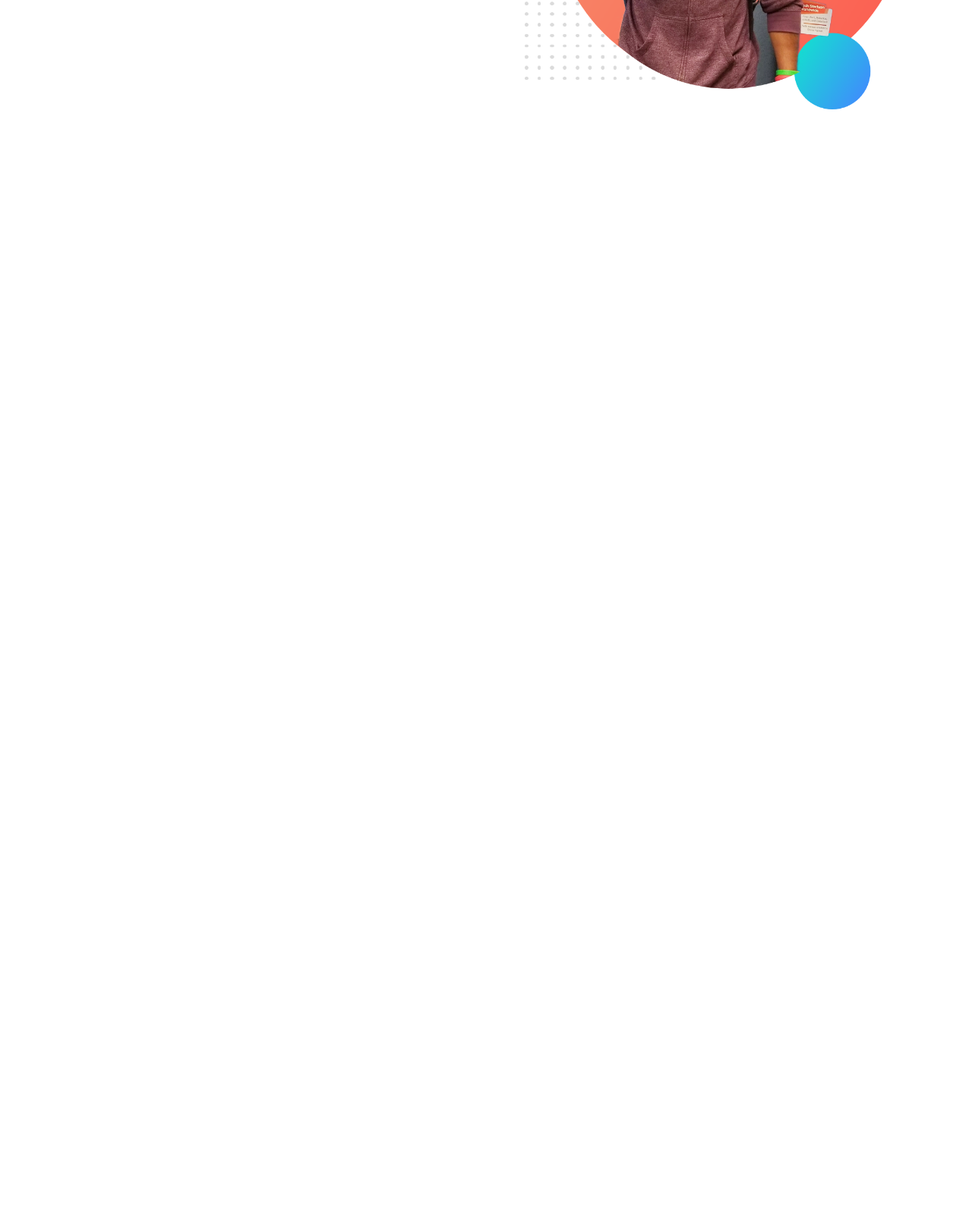
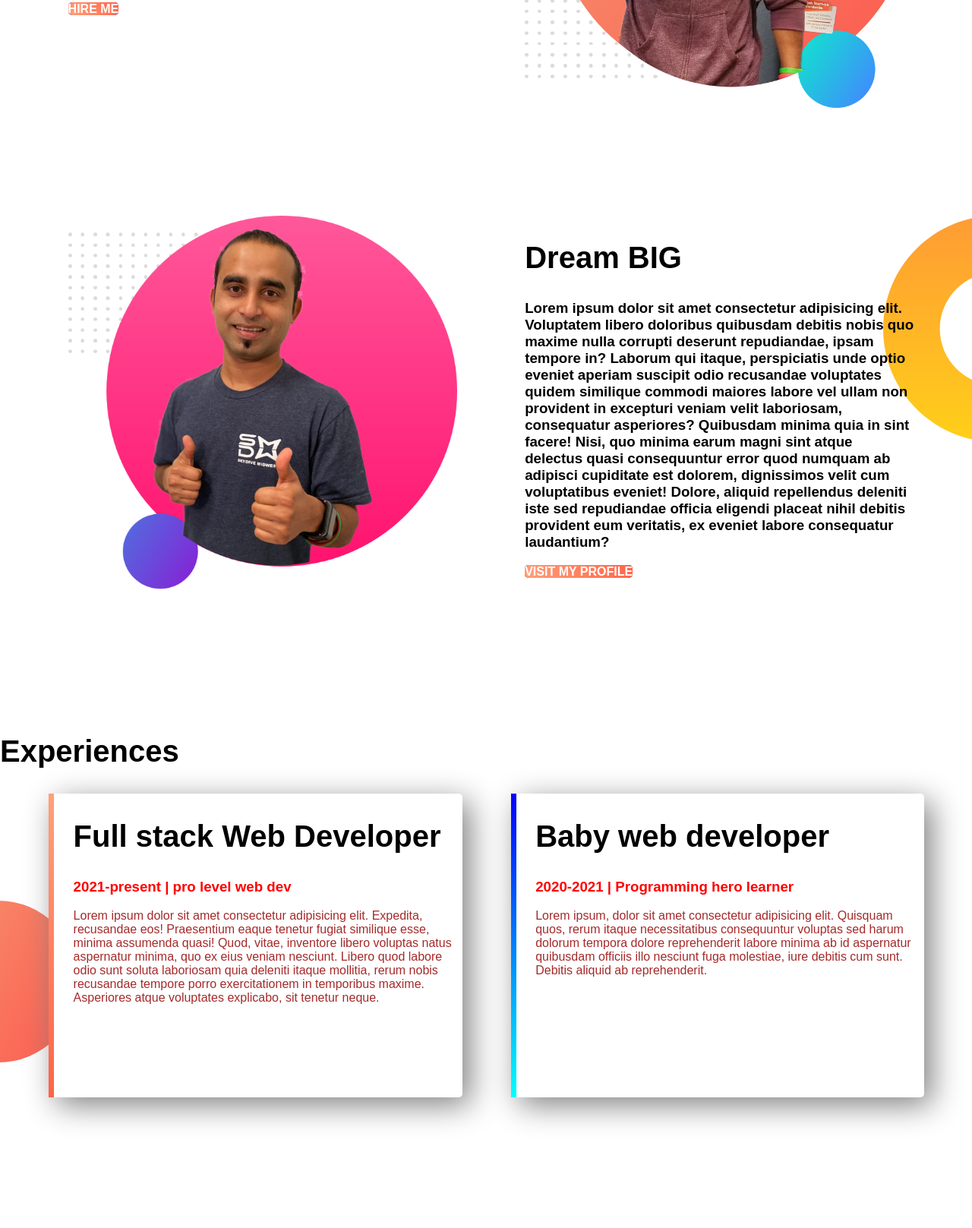
Before and after one commit to rakib18150/1st-project, a plain HTML site: page index.html in a window 1280 px wide. Shown: the part 366-1983 px from the top of the page at 76% size. Before the commit the page ends 800 px from the top, so only its background shows below. Drawn offline with Linux system fonts and the light colour scheme.

Commit message:
finished

```diff
--- a/index.html
+++ b/index.html
@@ -10,16 +10,51 @@
 
 </head>
 <body>
+    <section class="top">
 <div class="half-width">
     <h1>Welcome to </h1>
     <h1><span class=" name-highlight">Rakib</span> Website</h1>
     <h3>World-class professional developer</h3>
 
     <p>Lorem ipsum dolor sit amet consectetur adipisicing elit. Quaerat aliquid autem cupiditate, amet voluptas ut eveniet similique quam error nulla provident repudiandae architecto temporibus et. Impedit officia laborum quibusdam deserunt!</p>
+    <a class="link-button" target="_blank" href="https://web.programming-hero.com/">HIRE ME</a>
 </div>
 <div class="half-width">
 
-    <img src="image/jhankar.png" alt="">
+    <img src="image/jhankar.png">
 </div>
+</section>
+<section class="dream">
+    <div class="half-width">
+        <img src="image/jhankar2.png" alt="">
+
+
+    </div>
+    <div class="half-width">
+     <h2>Dream BIG</h2>
+     <h3>Lorem ipsum dolor sit amet consectetur adipisicing elit. Voluptatem libero doloribus quibusdam debitis nobis quo maxime nulla corrupti deserunt repudiandae, ipsam tempore in? Laborum qui itaque, perspiciatis unde optio eveniet aperiam suscipit odio recusandae voluptates quidem similique commodi maiores labore vel ullam non provident in excepturi veniam velit laboriosam, consequatur asperiores? Quibusdam minima quia in sint facere! Nisi, quo minima earum magni sint atque delectus quasi consequuntur error quod numquam ab adipisci cupiditate est dolorem, dignissimos velit cum voluptatibus eveniet! Dolore, aliquid repellendus deleniti iste sed repudiandae officia eligendi placeat nihil debitis provident eum veritatis, ex eveniet labore consequatur laudantium?</h3>
+     <a class="link-button" target="_blank" href="https://github.com/">VISIT MY PROFILE</a>
+
+
+
+    </div>
+</section>
+<section class="experience">
+    <h2>Experiences</h2>
+    <div id="full-stack" class="half-width single-experience">
+        <h2>Full stack Web Developer</h2>
+        <h3 class=" name-highlight">2021-present | pro level web dev</h3>
+        <p>Lorem ipsum dolor sit amet consectetur adipisicing elit. Expedita, recusandae eos! Praesentium eaque tenetur fugiat similique esse, minima assumenda quasi! Quod, vitae, inventore libero voluptas natus aspernatur minima, quo ex eius veniam nesciunt. Libero quod labore odio sunt soluta laboriosam quia deleniti itaque mollitia, rerum nobis recusandae tempore porro exercitationem in temporibus maxime. Asperiores atque voluptates explicabo, sit tenetur neque.</p>
+
+    </div>
+    <div id="baby-web" class="half-width single-experience">
+        <h2>Baby web developer</h2>
+        <h3 class=" name-highlight">2020-2021 | Programming hero learner</h3>
+        <p>Lorem ipsum, dolor sit amet consectetur adipisicing elit. Quisquam quos, rerum itaque necessitatibus consequuntur voluptas sed harum dolorum tempora dolore reprehenderit labore minima ab id aspernatur quibusdam officiis illo nesciunt fuga molestiae, iure debitis cum sunt. Debitis aliquid ab reprehenderit.</p>
+
+    </div>
+
+
+</section>
 </body>
 </html>
--- a/style.css
+++ b/style.css
@@ -1,9 +1,16 @@
 body{
+     margin: 0;
     font-family: 'Poppins', sans-serif;
 }
 
 h1{
     font-size: 50px;
+}
+h2{
+    font-size: 40px;
+}
+p{
+    color: brown;
 }
 .name-highlight{
     color: red;
@@ -11,10 +18,56 @@ h1{
 }
 .half-width{
     width: 40%;
-    float: left;
+   float: left;
     margin-left: 5%;
     padding-left: 2%;
 }
 .half-width img{
     width: 100%;
 }
+.top{
+    background-image: url(image/top-banner.png);
+    background-repeat: no-repeat;
+}
+section{
+    height: 500px;
+    padding-bottom: 150px;
+}
+.link-button{
+    text-decoration: none;
+    background-image: linear-gradient(45deg,lightsalmon,tomato);
+    background-color: blue;
+    padding: 10px, 20px;
+    border-radius: 5px;
+    color: white;
+    font-weight: 700;
+}
+.dream{
+    background-image: url(image/dream-bg.png);
+    background-repeat: no-repeat;
+    background-position-x: right  ;
+}
+.single-experience{
+    box-shadow: 10px 10px 40px gray;
+    border-radius: 5px;
+    height: 80%;
+    background-color: white;
+}
+.experience{
+    background-image: url(image/exp-bg.png);
+    background-repeat: no-repeat;
+    background-position: left;
+
+}
+#full-stack{
+    border-left: 7px solid;
+    border-image: linear-gradient(180deg, lightsalmon,tomato);
+    border-image-slice: 1;
+
+}
+#baby-web{
+    border-left: 7px solid;
+    border-image: linear-gradient(180deg, blue,cyan);
+    border-image-slice: 1;
+
+}
```
